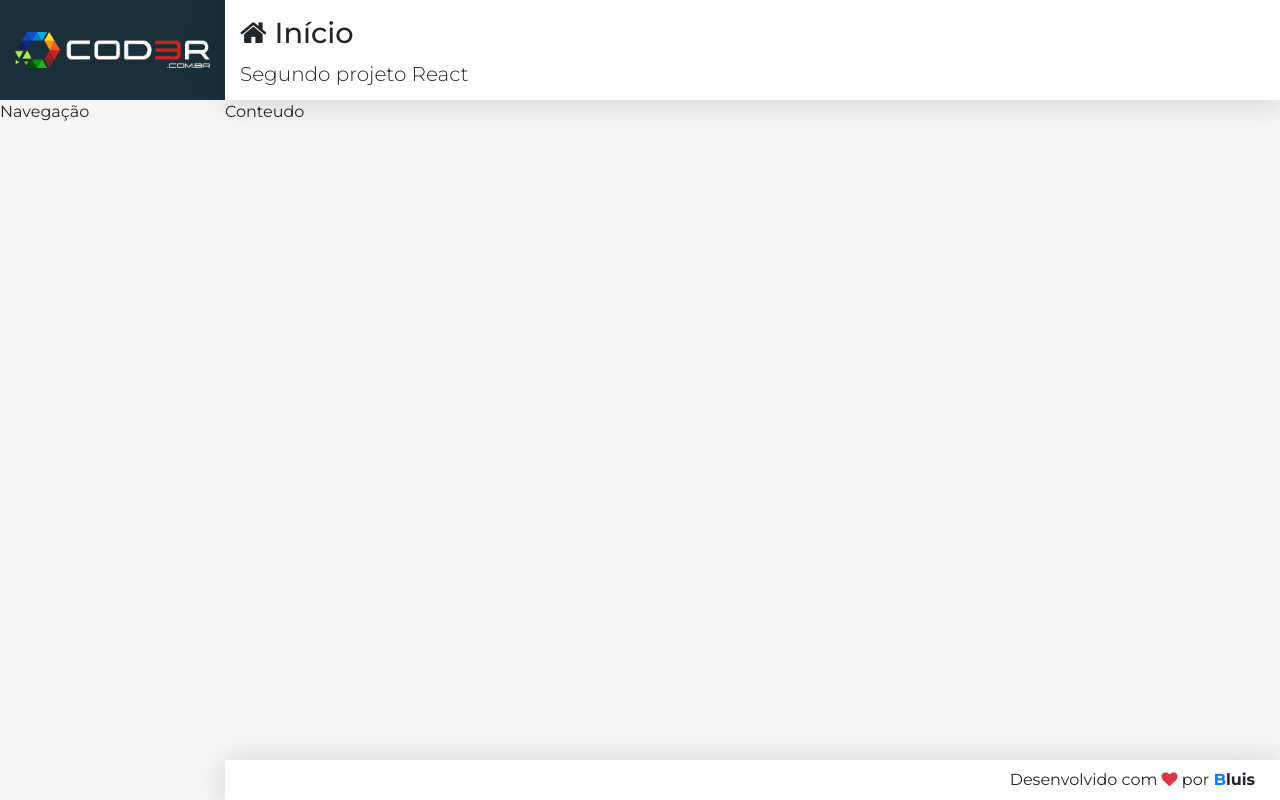
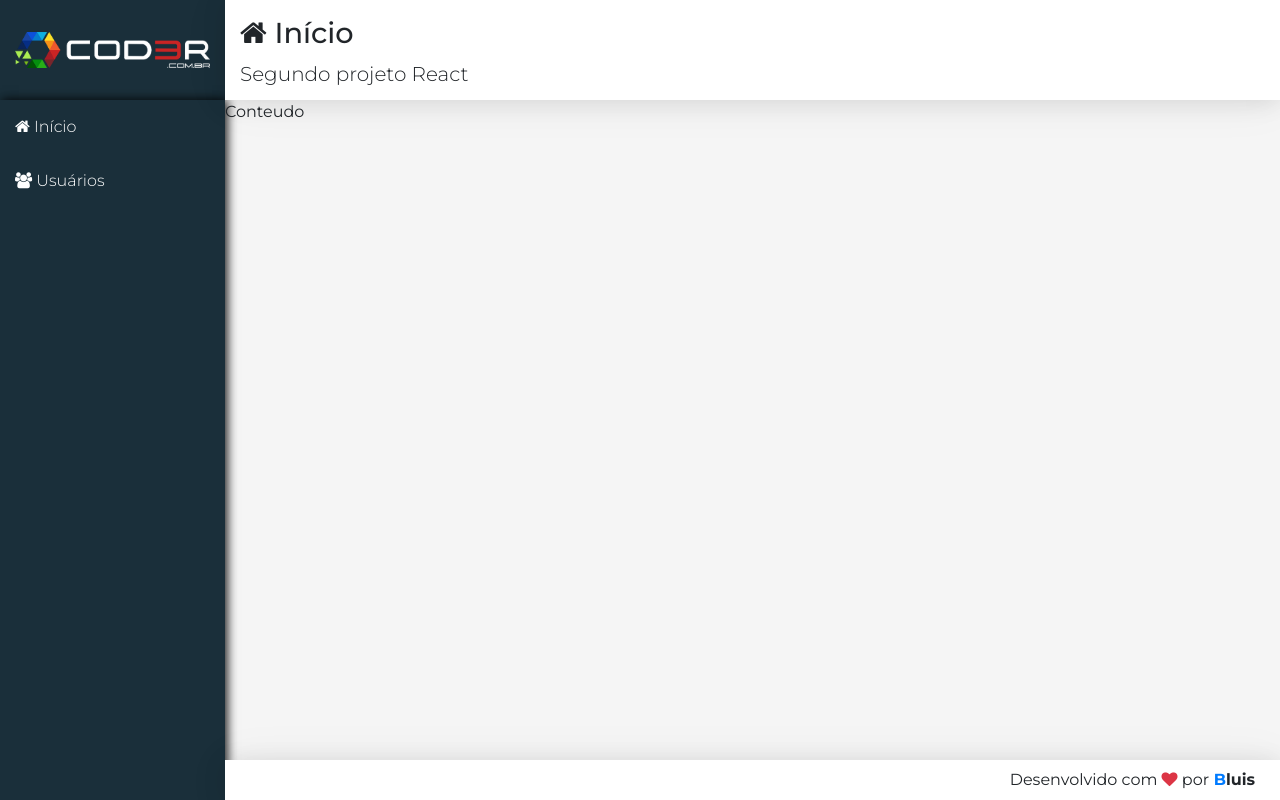
Before and after one commit to brunolbahiense/cursoWeb, a React (Create React App) app in the folder 3.react/crud/frontend/: page / in a window 1280 px wide. Built offline with nearby package versions, Linux system fonts and the light colour scheme.

Commit message:
adcionando navbar

```diff
--- a/3.react/crud/frontend/src/components/templates/Nav.css
+++ b/3.react/crud/frontend/src/components/templates/Nav.css
@@ -0,0 +1,18 @@
+aside.menu-area{
+    background-color: var(--bg-dark);
+    box-shadow:
+        2px 0 10px 0 rgba(0, 0, 0, 0.12),
+        2px 0 10px 0 rgba(0, 0, 0, 0.9);
+}
+
+.menu a {
+    display: block;
+    text-decoration: none;
+    color: #ffffff;
+    padding: 15px;
+    font-weight: 300;
+}
+
+.menu a:hover{
+    background: linear-gradient(135deg, #07a7e3 0%, #32dac3 100%);
+}
--- a/3.react/crud/frontend/src/components/templates/Nav.jsx
+++ b/3.react/crud/frontend/src/components/templates/Nav.jsx
@@ -3,5 +3,12 @@
 
 export default props =>
     <aside className="menu-area">
-        Navegação
+        <nav className="menu">
+            <a href="#/">
+                <i className="fa fa-home"></i> Início
+            </a>
+            <a href="#/users">
+                <i className="fa fa-users"></i> Usuários
+            </a>
+        </nav>
     </aside>
```
